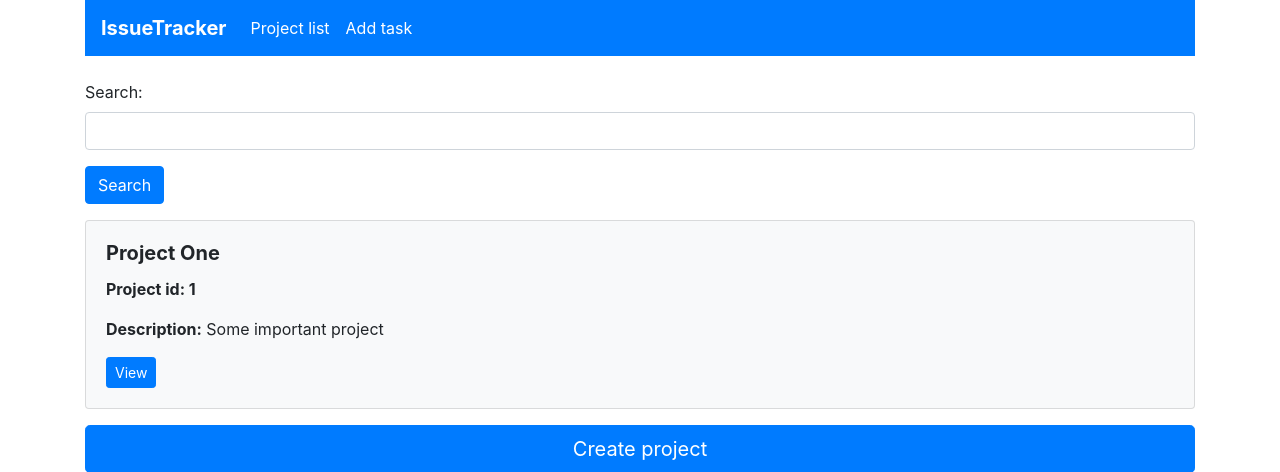
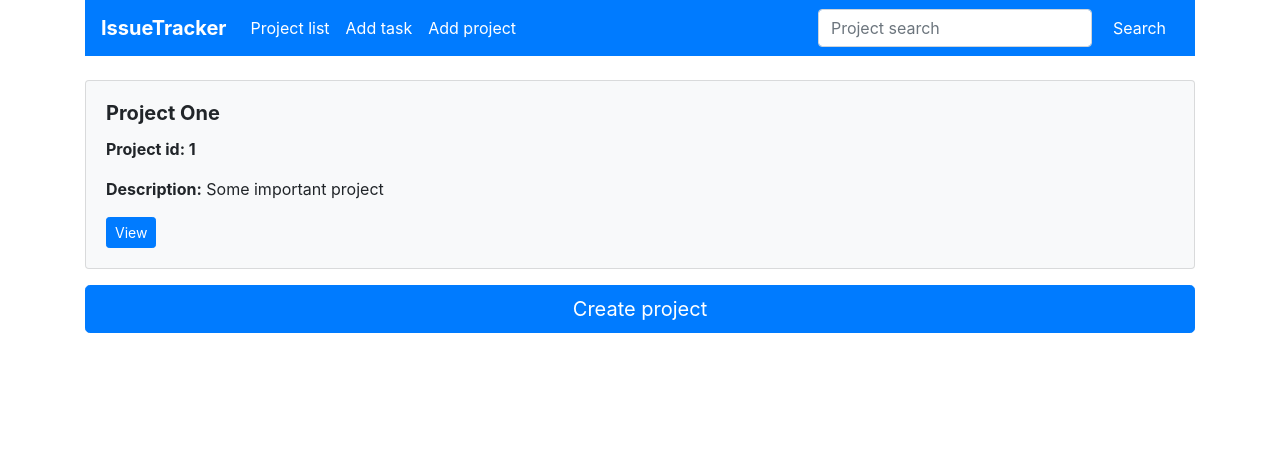
Before and after one commit to ihinion/homework_49, a Django app: page /projects/ in a window 1280 px wide. Shown: the top 472 px of the page. Run offline with Django 3.2, Linux system fonts and the light colour scheme; data comes from the database, SQL or seed files in the repository; some libraries are stand-ins or nearby versions.

Commit message:
Added search form to base template, search form is now part of navbar, created context_processors.py, refactored search.html, search in project_list.html will now search for projects instead of tasks

```diff
--- a/source/main/settings.py
+++ b/source/main/settings.py
@@ -64,6 +64,7 @@ TEMPLATES = [
                 'django.template.context_processors.request',
                 'django.contrib.auth.context_processors.auth',
                 'django.contrib.messages.context_processors.messages',
+                'webapp.context_processors.search_form'
             ],
         },
     },
--- /dev/null
+++ b/source/webapp/context_processors.py
@@ -0,0 +1,6 @@
+from webapp.forms import SearchForm
+
+
+def search_form(request):
+    form = SearchForm(request.GET)
+    return {'search_form': form}
--- a/source/webapp/templates/base.html
+++ b/source/webapp/templates/base.html
@@ -21,14 +21,21 @@
             <span class="navbar-toggler-icon"></span>
         </button>
         <div class="collapse navbar-collapse" id="navbarNav">
-            <ul class="navbar-nav">
+            <ul class="navbar-nav mr-auto">
                 <li class="nav-item active">
                     <a class="nav-link" href="{% url 'projects_list' %}">Project list <span class="sr-only">(current)</span></a>
                 </li>
                 <li class="nav-item active">
                     <a class="nav-link" href="{% url 'create' %}">Add task <span class="sr-only">(current)</span></a>
                 </li>
+                <li class="nav-item active">
+                    <a class="nav-link" href="{% url 'project_create' %}">Add project <span class="sr-only">(current)</span></a>
+                </li>
             </ul>
+            {% block search %}
+                {% url 'index' as action_url %}
+                {% include 'partial/search.html' with action_url=action_url %}
+            {% endblock %}
         </div>
     </nav>
     {% block content %}{% endblock %}
--- a/source/webapp/templates/partial/search.html
+++ b/source/webapp/templates/partial/search.html
@@ -1,11 +1,10 @@
 {% load widget_tweaks %}
-<form action="" method="GET">
-    {% for field in form %}
-        <label for="{{ field.id_for_label }}">{{ field.label }}:</label>
-        <p>{{ field|add_class:'form-control' }}</p>
-        {% for error in field.errors %}
-            <p class="form-error">{{ error }}</p>
-        {% endfor %}
-    {% endfor %}
-    <input class="btn btn-primary mb-3" type="submit" value="Search">
+<form action="{{ action_url }}" method="GET" class="form-inline my-2 my-lg-0">
+    {% url 'projects_list' as project_list %}
+    {% if action_url == project_list %}
+        {{ search_form.search|add_class:'form-control mr-sm-2'|attr:"placeholder:Project search" }}
+    {% else %}
+        {{ search_form.search|add_class:'form-control mr-sm-2'|attr:"placeholder:Task search" }}
+    {% endif %}
+<input class="btn btn-primary" type="submit" value="Search">
 </form>
--- a/source/webapp/templates/project/project_list.html
+++ b/source/webapp/templates/project/project_list.html
@@ -2,7 +2,6 @@
 {% block title %}Issue Tracker{% endblock %}
 
 {% block content %}
-    {% include 'partial/search.html' %}
     {% if is_paginated %}
         {% include 'partial/pagination.html' %}
     {% endif %}
@@ -23,3 +22,7 @@
     {% endif %}
     <a class="btn btn-primary btn-lg btn-block mb-4" href="{% url 'project_create' %}" role="button">Create project</a>
 {% endblock %}
+{% block search %}
+    {% url 'projects_list' as action_url %}
+    {% include 'partial/search.html' with action_url=action_url %}
+{% endblock %}
--- a/source/webapp/templates/task/index.html
+++ b/source/webapp/templates/task/index.html
@@ -2,7 +2,6 @@
 {% block title %}Issue Tracker{% endblock %}
 
 {% block content %}
-    {% include 'partial/search.html' %}
     {% if is_paginated %}
         {% include 'partial/pagination.html' %}
     {% endif %}
@@ -12,5 +11,5 @@
     {% if is_paginated %}
         {% include 'partial/pagination.html' %}
     {% endif %}
-    <a class="btn btn-primary btn-lg btn-block mb-4" href="{% url 'create' %}" role="button">Add</a>
+    <a class="btn btn-primary btn-lg btn-block mb-4" href="{% url 'create' %}" role="button">Add task</a>
 {% endblock %}
```
